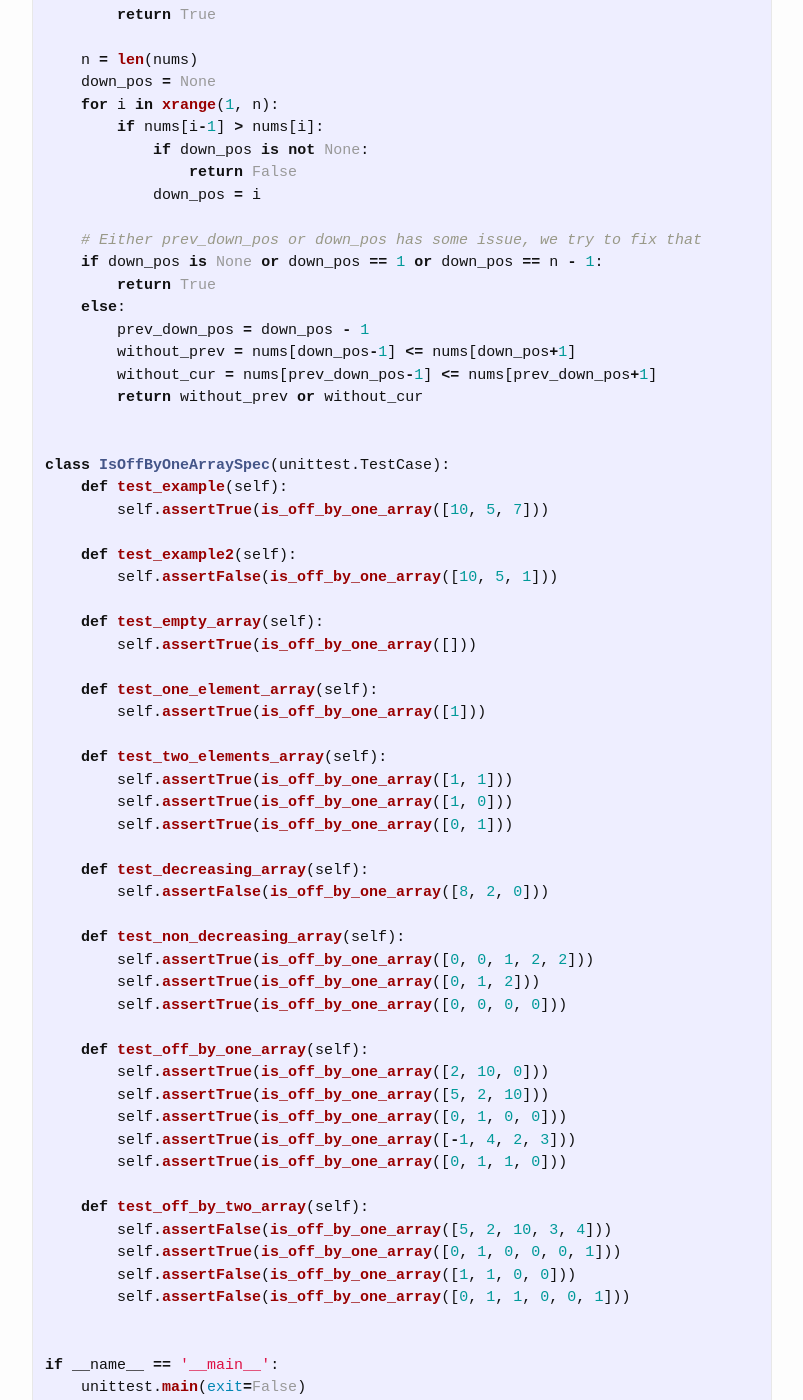
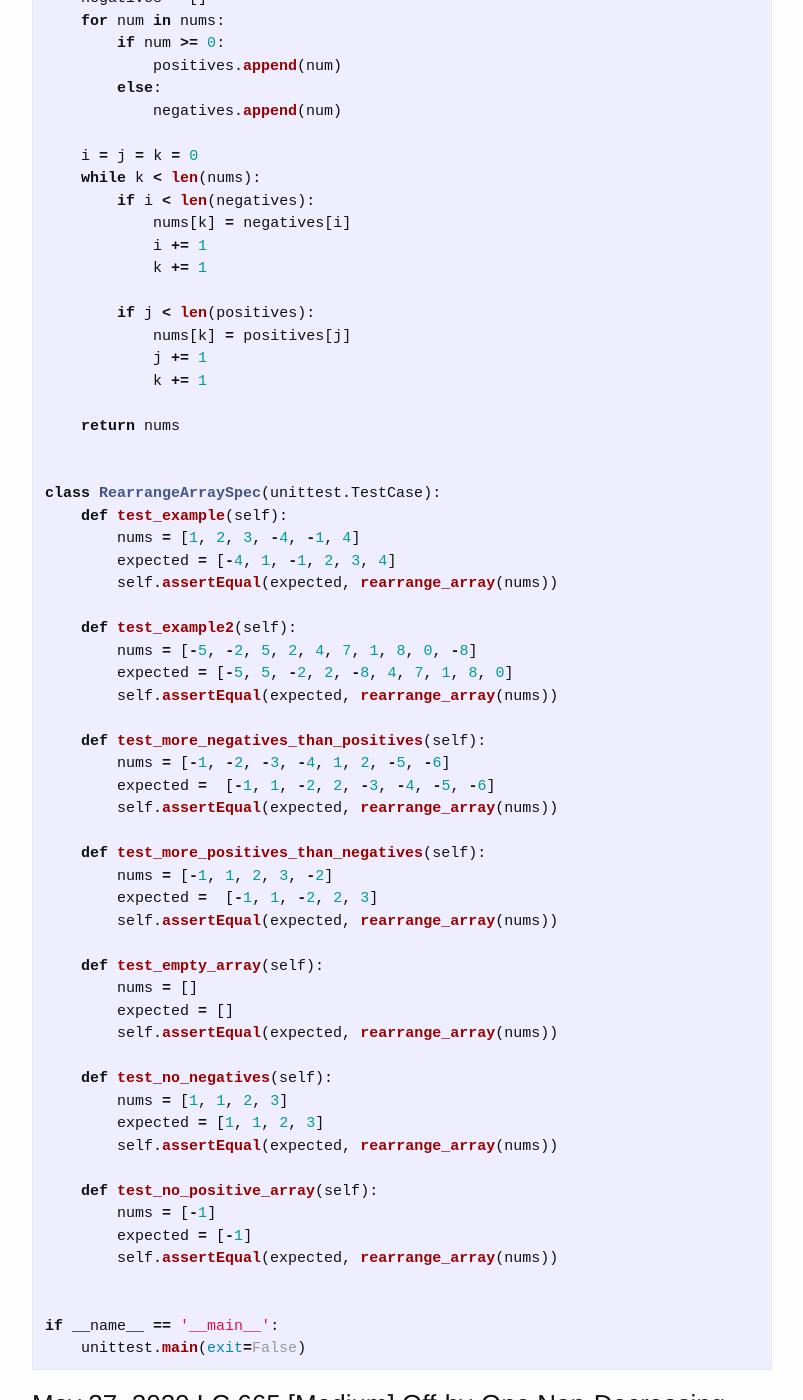
Before and after one commit to trsong/trsong.github.io, a Jekyll site: the page built from _posts/2020-05-01-DailyQuestionsMay.md, in a window 1280 px wide and 1400 px high, scrolled down 2189 px. Shown: the whole window, without its empty margins (238-1041 px from the left). Built offline with Jekyll 4.4.1, drawn with Linux system fonts in a browser that asks for light colours; some of the changed text lies outside the part shown.

Commit message:
Add Solution to May 28 Question

````diff
--- a/_posts/2020-05-01-DailyQuestionsMay.md
+++ b/_posts/2020-05-01-DailyQuestionsMay.md
@@ -34,6 +34,25 @@ You should return the following, as a string:
 
 -->
 
+### May 29, 2020 \[Easy\] Longest Consecutive Subsequence
+---
+> **Question:** Given an array of integers, find the length of the longest sub-sequence such that elements in the subsequence are consecutive integers, the consecutive numbers can be in any order.
+
+**Example1:**
+Input: [1, 9, 3, 10, 4, 20, 2}
+Output: 4
+The subsequence 1, 3, 4, 2 is the longest subsequence
+of consecutive elements
+
+**Example2:**
+```py
+Input: [36, 41, 56, 35, 44, 33, 34, 92, 43, 32, 42]
+Output: 5
+The subsequence 36, 35, 33, 34, 32 is the longest subsequence
+of consecutive elements.
+```
+
+
 ### May 28, 2020 \[Easy\]  Rearrange Array in Alternating Positive & Negative Order
 ---
 > **Question:** Given an array of positive and negative numbers, arrange them in an alternate fashion such that every positive number is followed by negative and vice-versa maintaining the order of appearance.
@@ -52,6 +71,74 @@ Input:  arr[] = {-5, -2, 5, 2, 4, 7, 1, 8, 0, -8}
 output: arr[] = {-5, 5, -2, 2, -8, 4, 7, 1, 8, 0}
 ```
 
+**Solution:** [https://repl.it/@trsong/Rearrange-Array-in-Alternating-Positive-and-Negative-Order](https://repl.it/@trsong/Rearrange-Array-in-Alternating-Positive-and-Negative-Order)
+```py
+import unittest
+
+def rearrange_array(nums):
+    positives = []
+    negatives = []
+    for num in nums:
+        if num >= 0:
+            positives.append(num)
+        else:
+            negatives.append(num)
+
+    i = j = k = 0
+    while k < len(nums):
+        if i < len(negatives):
+            nums[k] = negatives[i]
+            i += 1
+            k += 1
+
+        if j < len(positives):
+            nums[k] = positives[j]
+            j += 1
+            k += 1
+
+    return nums
+
+
+class RearrangeArraySpec(unittest.TestCase):
+    def test_example(self):
+        nums = [1, 2, 3, -4, -1, 4]
+        expected = [-4, 1, -1, 2, 3, 4]
+        self.assertEqual(expected, rearrange_array(nums))
+
+    def test_example2(self):
+        nums = [-5, -2, 5, 2, 4, 7, 1, 8, 0, -8]
+        expected = [-5, 5, -2, 2, -8, 4, 7, 1, 8, 0]
+        self.assertEqual(expected, rearrange_array(nums))
+
+    def test_more_negatives_than_positives(self):
+        nums = [-1, -2, -3, -4, 1, 2, -5, -6]
+        expected =  [-1, 1, -2, 2, -3, -4, -5, -6]
+        self.assertEqual(expected, rearrange_array(nums))
+
+    def test_more_positives_than_negatives(self):
+        nums = [-1, 1, 2, 3, -2]
+        expected =  [-1, 1, -2, 2, 3]
+        self.assertEqual(expected, rearrange_array(nums))
+
+    def test_empty_array(self):
+        nums = []
+        expected = []
+        self.assertEqual(expected, rearrange_array(nums))
+
+    def test_no_negatives(self):
+        nums = [1, 1, 2, 3]
+        expected = [1, 1, 2, 3]
+        self.assertEqual(expected, rearrange_array(nums))
+
+    def test_no_positive_array(self):
+        nums = [-1]
+        expected = [-1]
+        self.assertEqual(expected, rearrange_array(nums))
+
+
+if __name__ == '__main__':
+    unittest.main(exit=False)
+```
 
 ### May 27, 2020 LC 665 \[Medium\] Off-by-One Non-Decreasing Array
 ---
````
